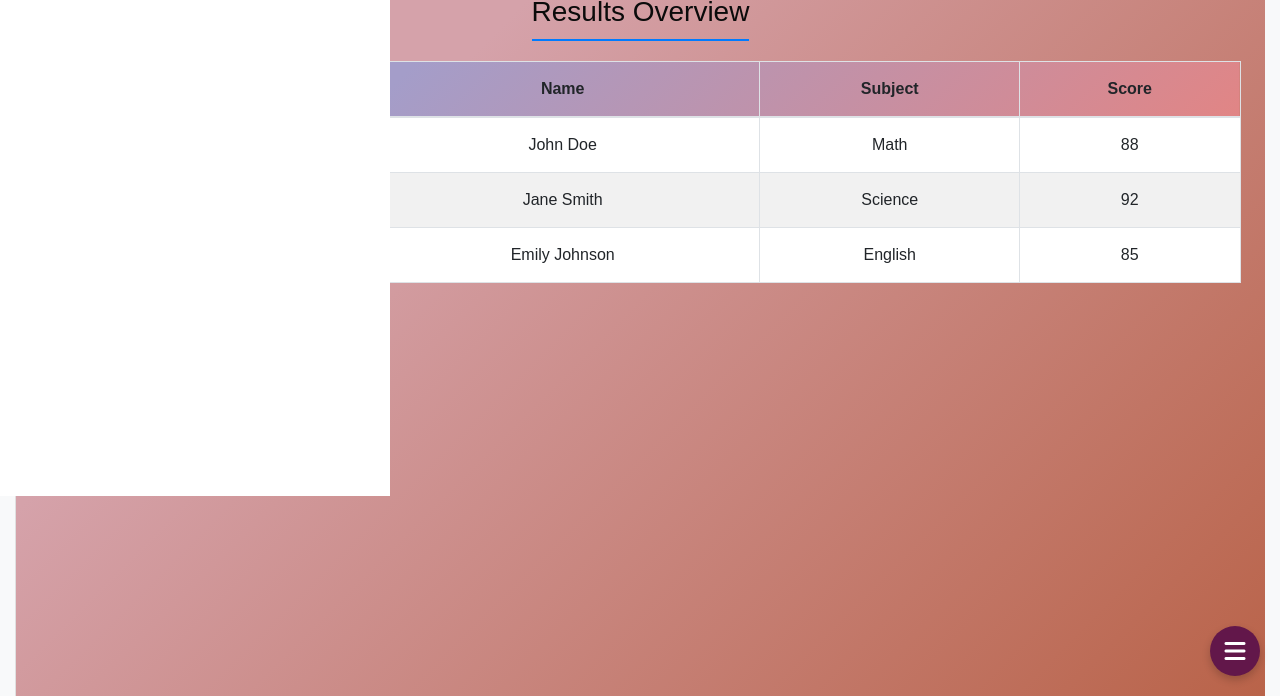
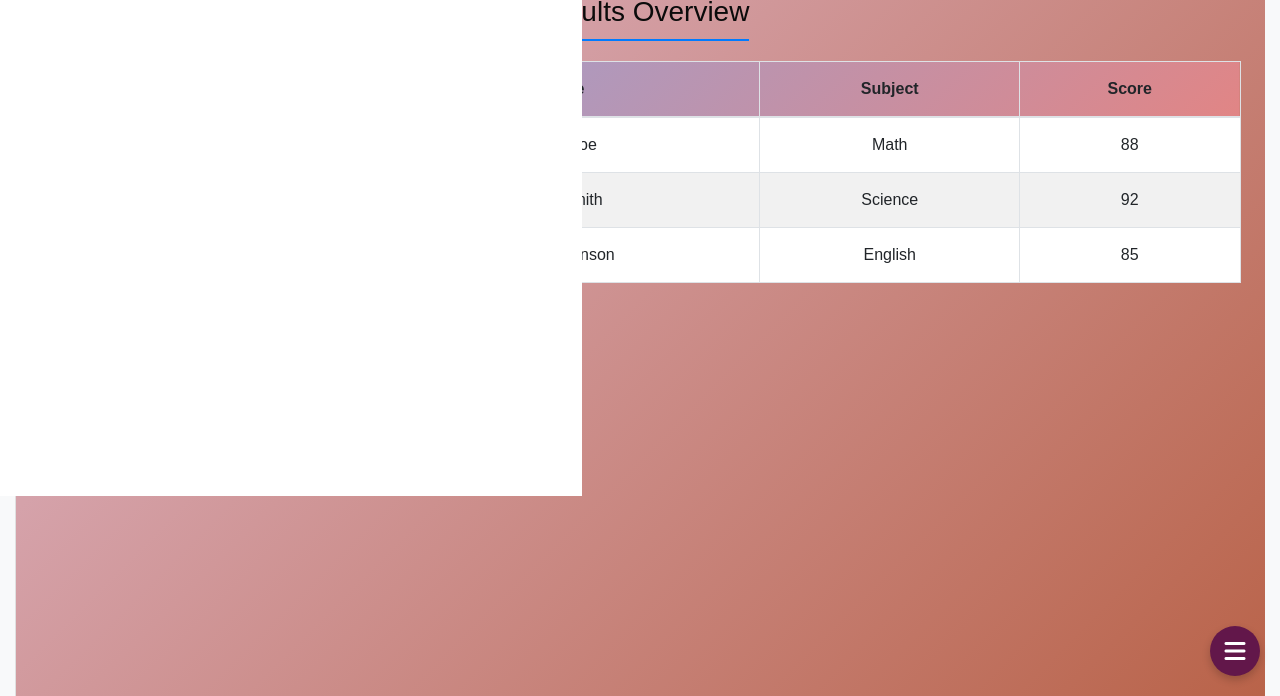
Before and after one commit to AniketDhumal/Tuition, a plain HTML site: page student.html in a window 1280 px wide. Shown: the part 104-800 px from the top of the page. Drawn offline with nearby package versions, Linux system fonts and the light colour scheme.

Commit message:
Update dashboard.css

```diff
--- a/dashboard.css
+++ b/dashboard.css
@@ -35,7 +35,7 @@
     position: fixed;
     top: 0;
     left: -250px;
-    width: 50%;
+    width: 65%;
     height: 75%;
     background-color: white;
     color: black;
@@ -88,6 +88,7 @@
 @media (max-width: 768px) {
     .sidebar {
         left: -100%;
+     height:60%;
     }
 
     .sidebar-expanded {
```
